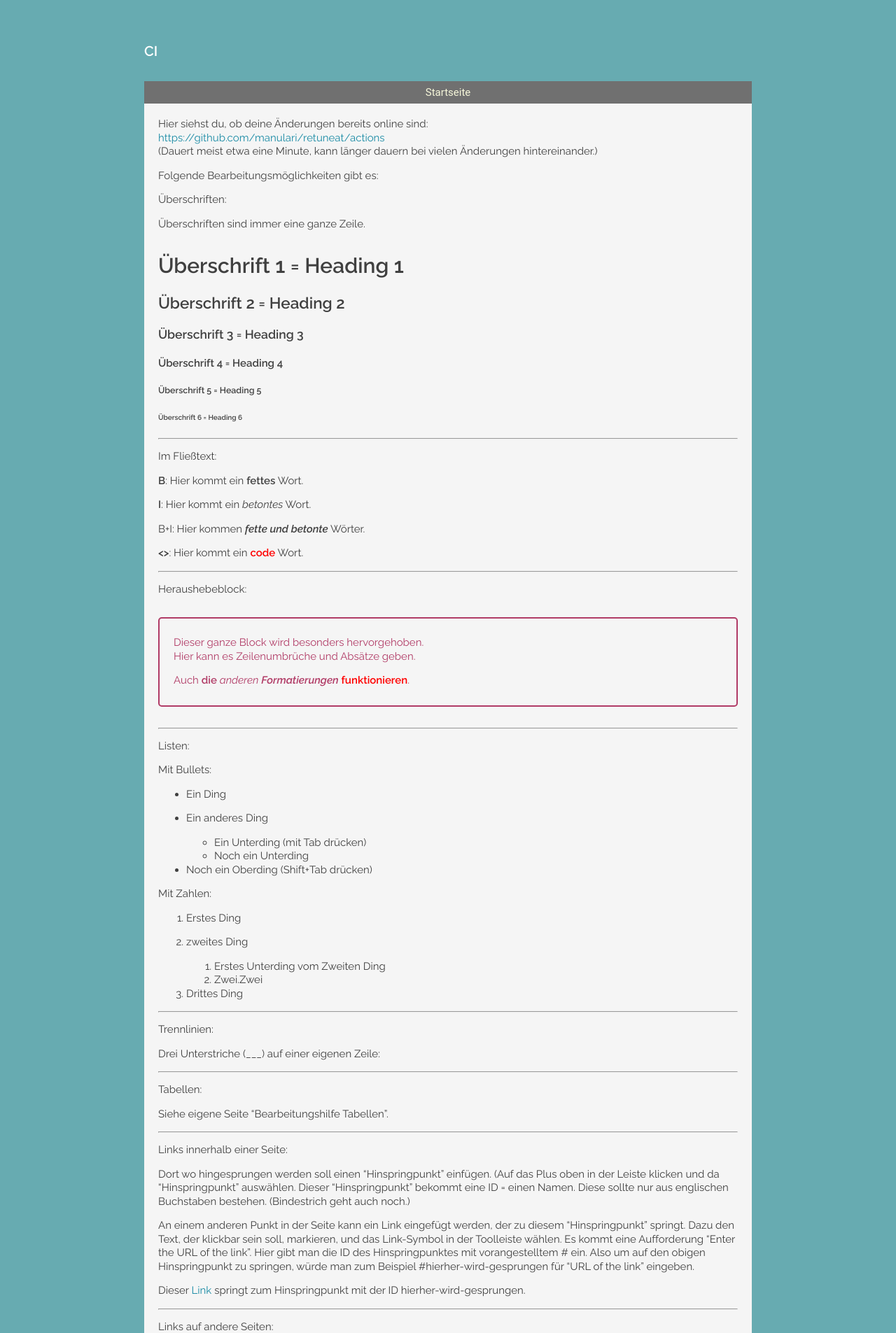
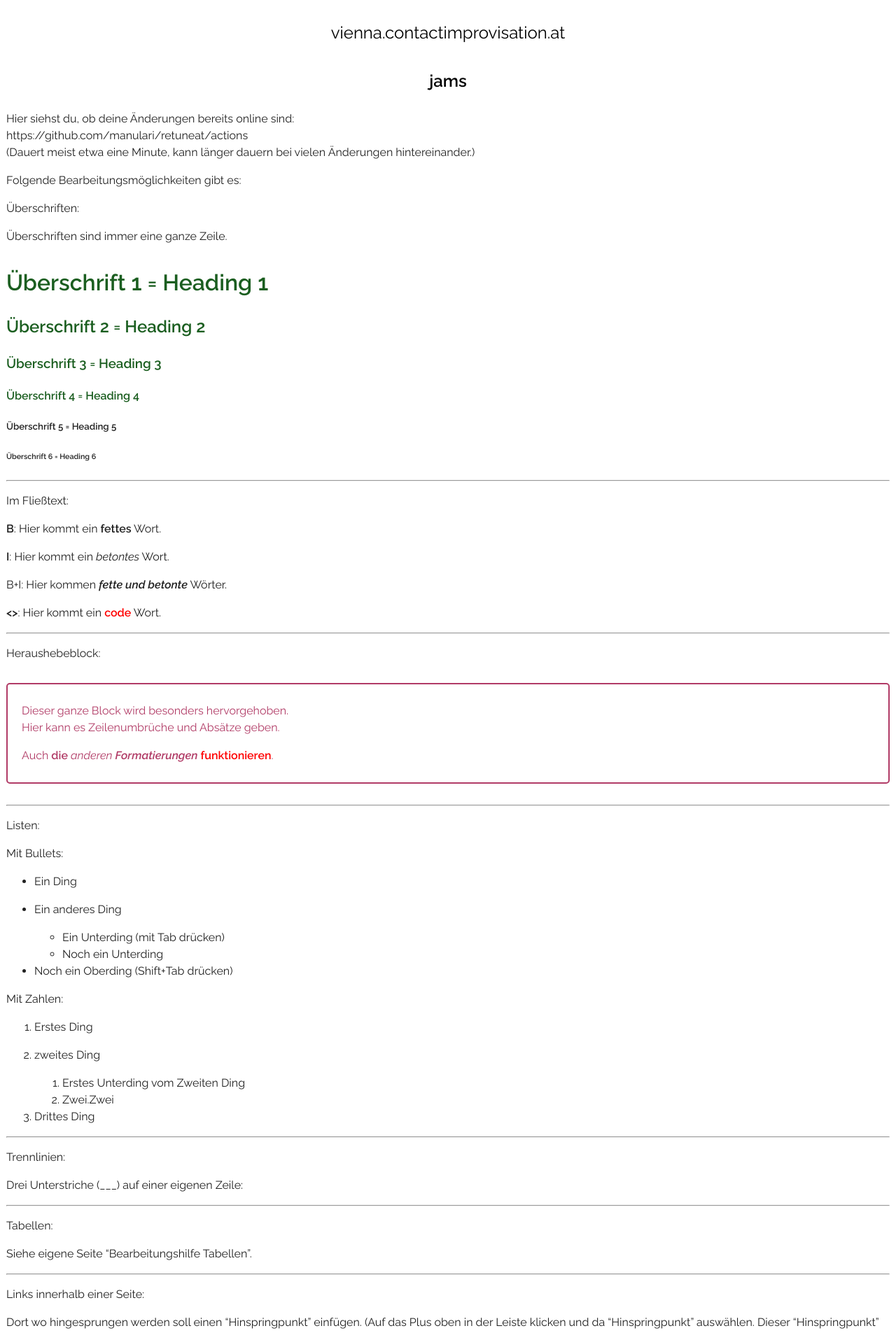
Before and after one commit to manulari/contactimprovisationat, a Jekyll site: the page built from _all_pages/bearbeitungshilfe.md, in a window 1280 px wide. Shown: the top 1905 px of the page at 70% size. Built offline with Jekyll 4.4.1, drawn with Linux system fonts in a browser that asks for light colours; Markdown is read by kramdown in place of the engine named in the settings.

Commit message:
working on transferring layout

```diff
--- a/_data/nav.yml
+++ b/_data/nav.yml
@@ -1,3 +1,3 @@
 entries:
-  - title: Startseite
-    path: /
+  - title: jams
+    path: /jams
--- a/_includes/navigation.html
+++ b/_includes/navigation.html
@@ -1,7 +1,7 @@
-<nav class="mainnav">
-  <!--  <ul> -->
+<nav id="navigation">
+  {%comment%}<ul>{%endcomment%}
     {% for item in site.data.nav.entries %}
-    <!-- <li> -->
+    {%comment%}<li>{%endcomment%}
       {% assign firstchar = item.path | slice: 0 %}
       {% if firstchar == '/' %}
       {% assign itempath = item.path %}
@@ -12,9 +12,9 @@
         {{ item.title }}
       </a>
       {% if item.subentries %}
-      <!-- <ul> -->
+      {%comment%}<ul>{%endcomment%}
         {% for subitem in item.subentries %}
-        <!-- <li> -->
+        {%comment%}<li>{%endcomment%}
         {% assign firstchar = subitem.path | slice: 0 %}
         {% if firstchar == '/' %}
         {% assign subitempath = subitem.path %}
@@ -24,11 +24,11 @@
           <a href="{{ subitempath }}" {% if page.url == subitempath %}class="active"{% endif %}>
             {{ subitem.title }}
           </a>
-        <!-- </li> -->
+        {%comment%}</li>{%endcomment%}
         {% endfor %}
-      <!-- </ul> -->
+      {%comment%}</ul>{%endcomment%}
       {% endif %}
-    <!-- </li> -->
+    {%comment%}</li>{%endcomment%}
     {% endfor %}
-  <!-- </ul> -->
+  {%comment%}</ul>{%endcomment%}
 </nav>
--- a/_layouts/default.html
+++ b/_layouts/default.html
@@ -4,7 +4,8 @@
 <head>
   <meta charset="utf-8" />
   <meta name="viewport" content="width=device-width, initial-scale=1.0, user-scalable=yes" />
-  <title>{{ page.title }}</title>
+  <meta property="og:image" content="http://vienna.contactimprovisation.at/images/screenshots/vienna.contactimprovisation.at.png" />
+  <title>{{ page.title }} - contactimprovisation.at</title>
   <link rel="icon" href="{{ site.data.settings.favicon }}" />
   <link rel="stylesheet" href="css/style.css" />
   <!--[if lt IE 9]>
@@ -13,22 +14,16 @@
 </head>
 <body>
   <div id="main">
-    <a class="logo" href="/">
+    <div id="header">
       <div id="logo">
-        {{ site.data.settings.header | markdownify }}
+        <a {% if page.url == '/' %}class="active"{% endif %}
+          href="/">vienna.contactimprovisation.at</a>
       </div>
-    </a>
+      {% include navigation.html %}
+    </div>
 
-    {% include navigation.html %}
-
-    <div id="content-holder"><div class="maincontent">
+    <div id="content">
     {{ content }}
-    </div></div>
-
-    <div id="footer">
-      {{ site.data.settings.footer | markdownify }}
-<!--      <div>Kontakt: <a href="mailto:christian.ap@gmx.net">Christian Apschner</a>, Vorgartenstraße 112/25, 1020 Wien, +43 650 8931081</div>
-      <div><a href="/impressum">Impressum / Datenschutz</a></div>-->
     </div>
 
   </div>
--- a/_sass/contentStyle.scss
+++ b/_sass/contentStyle.scss
@@ -5,17 +5,20 @@
 
 @mixin unscoped {
 
+html {
+  line-height: 1.5;
+  font-size: 16px;
+}
+
 body {
+  width: 100%;
+  background: white;
   font-family: 'Raleway', sans-serif;
   font-variant-ligatures: no-common-ligatures;
-  color: #3d3d3d;
-  font-size: 15px;
-  line-height: 1.3;
 }
 
-#site_content
-{
-  background-color: #f5f5f5;
+#content, #site_content {
+  color: #212121;
 }
 
 }
@@ -23,9 +26,83 @@ body {
 
 @mixin maincontent {
 
+h1 {
+  font-size: 4.444444vw;/*2*(100/45) */
+}
 
-a { opacity: 0.9; color: $link-color-multiplied; }
-a:hover { opacity: 1; color: $link-color-hover; }
+h2 {
+  font-size: 3.333333vw;/*1.5*(100/45) */
+}
+
+@media (min-width: 45rem) {
+  h1 {
+    font-size: 2rem;
+  }
+  h2 {
+    font-size: 1.5rem;
+  }
+}
+
+@media (max-width: 33rem) {
+  h1 {
+    font-size: 1.2rem;
+    word-wrap: break-word;
+  }
+  h2 {
+    font-size: 1.1rem;
+  }
+}
+
+a.imglink:hover img {
+  opacity: 1;
+}
+
+a.imglink img {
+  width: 1em;
+  opacity: 0.5;
+  transition: opacity 0.6s;
+}
+
+h1, h1 a, h2, h3, h4 {
+  color: rgb(27,94,32);/*rgb(76,175,80); */
+}
+
+a.imglink {
+  text-decoration: none;
+}
+
+.importantbox {
+  max-width: 1200px;
+  padding: 0.5rem 1.5rem 0.5rem;
+  margin: 1rem auto 1rem;
+  display: inline-block;
+  background-image: url("/images/background.png");
+  background-size: 100% 100%;
+}
+
+a {
+  word-wrap: break-word;
+}
+
+div.boxed {
+  border: 1.0rem solid #4CAF50;
+  border-radius: 2rem;
+  padding: 0.6rem 0.6rem 0.6rem;
+  margin-bottom: 0.6rem;
+  border-image: url(/images/border.svg) 50 50 50 50 stretch;
+}
+
+/* not sure if i want the next two? */
+#content {
+  text-align: center;
+}
+
+#content > div {
+  text-align: left;
+}
+
+
+/* starting from here it's old stuff from Christian's website */
 
 div.imglink {
   display: inline-block;
--- a/css/style.scss
+++ b/css/style.scss
@@ -1,5 +1,8 @@
 ---
 ---
+/* putting some directive before the import stops vscode from warning */
+#placatevscode { direction: ltr; }
+
 @import 'contentStyle';
 @include attop;
 @import 'variables';
@@ -8,108 +11,70 @@
 
 @include unscoped;
 
-.maincontent {
+#content {
   @include maincontent;
 }
 
-body {
-  background: #67abb1;
-  color: #404040;
+html {
+  line-height: 1.5;
+  font-size: 16px;
 }
 
-#main {
-  width: 95%;
-  max-width: 868px;
-  margin-left: auto;
-  margin-right: auto;
-  padding-top: 60px;
-  padding-bottom: 50px;
+body {
+  width: 100%;
+  background: white;
+  border-left: 0.6rem solid transparent;
+  border-right: 0.6rem solid transparent;
+  border-bottom: 1vh solid transparent;
 }
 
-a.logo {
-  opacity: initial;
+div#header a {
+  position: relative;
+  font-size: 1.5rem;
+  text-decoration: none;
   color: inherit;
-  text-decoration: inherit;
+  background-repeat: no-repeat;
+  background-size: 100% 100%;
 }
 
-#logo {
-  display: flex;
-  flex-flow: row wrap;
-  width: 100%;
-  justify-content: space-between;
-  color: white;
-  font-size: 20px;
-  margin-bottom: 30px;
-}
-#logo p
-{
-  margin: 0px;
+div#header div#logo a {
+  font-size: 4.6875vw; /*1.5*(100/32) */
 }
 
-#content-holder {
-  width: 100%;
-  background-color: #f5f5f5;
-  padding: 1px;
+@media only screen and (min-width: 32rem) {
+  div#header div#logo a {
+    font-size: 1.5rem;
+  }
 }
 
-#content-holder > div
-{
-  margin: 19px;
-  margin: 19px;
+#header #logo, #header #navigation {
+  text-align: center;
 }
 
-.maincontent {
+#header #logo a {
+  display: inline-block;
+  padding: 0.9em 2em 0.4em;
+  margin: 0.3em 0;
 }
 
-.mainnav
-{
-  display: flex;
-  flex-flow: row wrap;
-  width: 100%;
-  background: #707070;
-  color: #f6f7da;
-  line-height: 32px;
-  font-family: 'Roboto', sans-serif;
+#header a:hover {
+  background-image: url(/images/precircle.svg);
 }
 
-.mainnav a
-{
-  flex-grow: 1;
-  text-align: center;
-  text-decoration: none;
-  cursor: pointer;
-  color: inherit;
+body #header a.active {
+  background-image: url(/images/circle.svg);
 }
 
-.mainnav .active
-{
-  background: #518b89;
+body #header a.active {
+  color: rgb(27,94,32);/*rgb(76,175,80); */
 }
 
-.mainnav a:hover
-{
-  background: #518b89;
+#header #navigation a {
+  display: inline-block;
+  padding: 0.7em 0.8em 0.3em;
+  font-weight: bolder;
 }
 
-#footer {
-  display: flex;
-  flex-flow: row wrap;
-  width: 100%;
-  justify-content: space-between;
-  margin-top: 6px;
-  font-size: 11px;
+#header a {
+  color: rgb(27,94,32);/*rgb(76,175,80); */
 }
-
-#footer a
-{
-  color: white;
-  text-decoration:none;
-}
-#footer a:hover {
-  color: #006699;
-  text-decoration:underline;
-}
-#footer p
-{
-  margin: 0px;
-}
```
Also changed, not shown: _all_pages/jams.md (added, +5 -0 lines), images/background.png (added), images/border.svg (added), images/circle.svg (added), images/external-link.svg (added), images/horline.svg (added), images/precircle.svg (added), images/vertline.svg (added).
